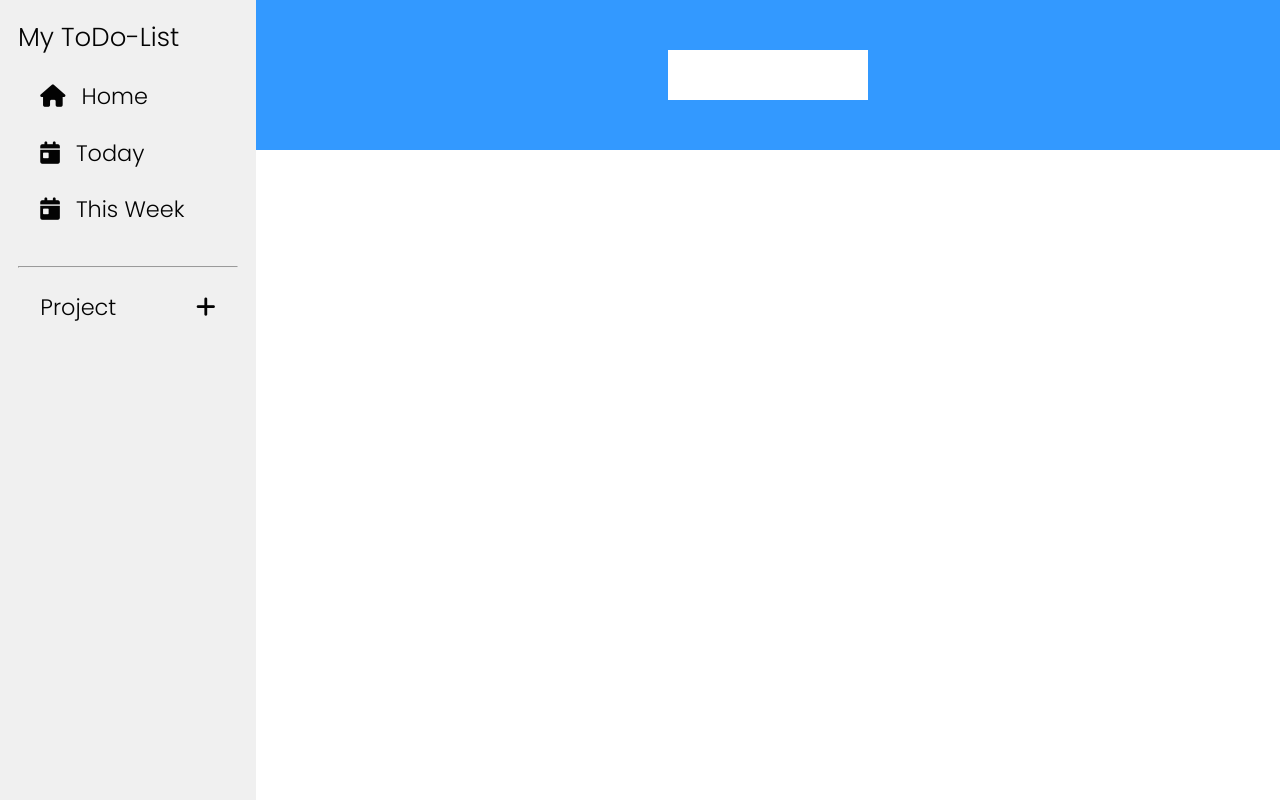
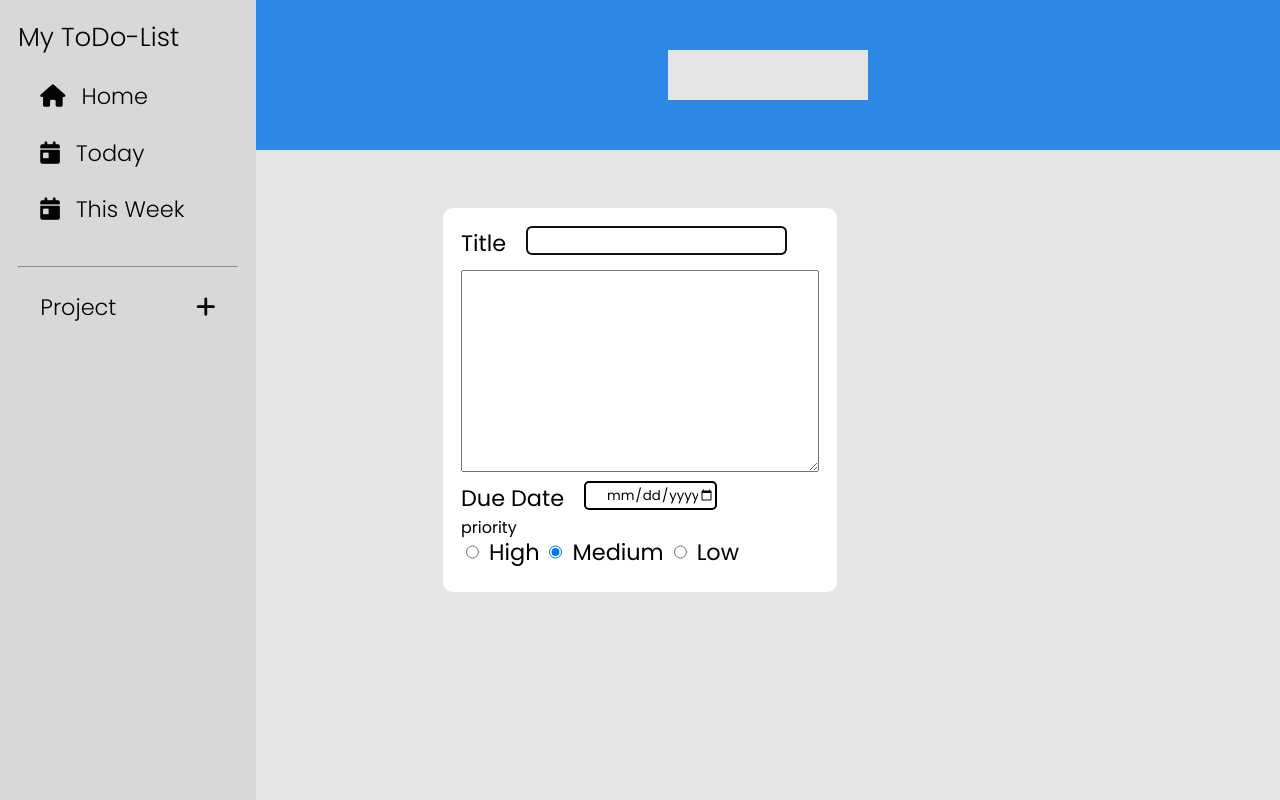
Before and after one commit to thatboikham/todo-list, a website built with webpack: page src/index.html in a window 1280 px wide. Built offline with nearby package versions, Linux system fonts and the light colour scheme.

Commit message:
feat: add create task dialog and its style

```diff
--- a/src/index.html
+++ b/src/index.html
@@ -40,7 +40,6 @@
 <dialog id="ProjectDialog">
     <form id="projectTitle">
         <h3>Create Project</h3>
-        <p>create the project title below</p>
         <input type="text" placeholder="project title" name="title">
       <div>
         <button value="cancel" formmethod="dialog">Cancel</button>
@@ -54,6 +53,40 @@
             <div class="title">
                 <div class="project-title"></div>
             </div>
+            <dialog id="tasks-dialog">
+                <form>
+                    <div class="task-title input">
+                        <label for="task-title" id="task-title">Title</label>
+                        <input type="text" id="task-title" name="task-title">
+                    </div>
+                    <div class="description">
+                        <textarea name="description" id="description" cols="30" rows="10"></textarea>
+                    </div>
+                    <div class="due-date input">
+                        <label for="date">Due Date</label>
+                        <input type="date" name="date" id="date">
+                    </div>
+                    <div class="choose">
+                        <p class="small">priority</p>
+                          <div class="priority">
+                              <div>
+                                <input type="radio" id="high" name="high" value="high">
+                                <label for="child">High</label>
+                              </div>
+
+                              <div>
+                                <input type="radio" id="medium" name="medium" value="medium" checked>
+                                <label for="medium">Medium</label>
+                              </div>
+
+                              <div>
+                                <input type="radio" id="low" name="low" value="low">
+                                <label for="low">Low</label>
+                              </div>
+                          </div>
+                    </div>
+                </form>
+            </dialog>
             <div class="task-div"></div>
         </div>
     </div>
--- a/src/index.js
+++ b/src/index.js
@@ -75,7 +75,7 @@ const formSubmision = (callback) => {
             callback(projectName);
 
             myDialog.close();
-            // form.reset();
+            form.reset();
         });
     } else {
         console.log("Form or dialog not found");
@@ -104,3 +104,8 @@ const appendProject =  (projectName) =>{
     projectInstanceDiv.appendChild(nameDiv);
     projectDiv.appendChild(projectInstanceDiv);
 }
+
+(function showTaskDialog(){
+    const taskDialog = document.getElementById('tasks-dialog')
+    taskDialog.showModal();
+})();
--- a/src/style.css
+++ b/src/style.css
@@ -53,13 +53,14 @@
 dialog{
         align-self: center;
         margin: auto;
-        height: 200px;
-        width: 450px;
         border: none;
         border-radius: 10px;
         padding: .8em;
-        overflow: hidden;
-        text-align: center;
+}
+.sidebar dialog{
+    width: 450px;
+    text-align: center;
+
 }
 dialog form h3{
     text-align: center;
@@ -71,7 +72,7 @@ dialog form input{
     border-radius: 5px;
     text-indent: 10px;
 }
-dialog form div{
+.sidebar form div{
     margin: 10px 0px 0px 0px;
     display: flex;
     justify-content: space-around;
@@ -84,3 +85,25 @@ form div button{
     border-radius: 5px;
     width: 10rem;
 }
+.priority{
+    display: flex;
+    justify-content: start;
+}
+.priority > * {
+    display: flex;
+    align-items: center;
+    margin: 5px;
+    gap: 10px;
+}
+
+.task-title.input {
+    margin: 0px 0px 10px 0px;
+}
+.input{
+    display: flex;
+    gap: 20px;
+}
+.small{
+    font-size: 1rem;
+    margin-bottom: -10px;
+}
```
